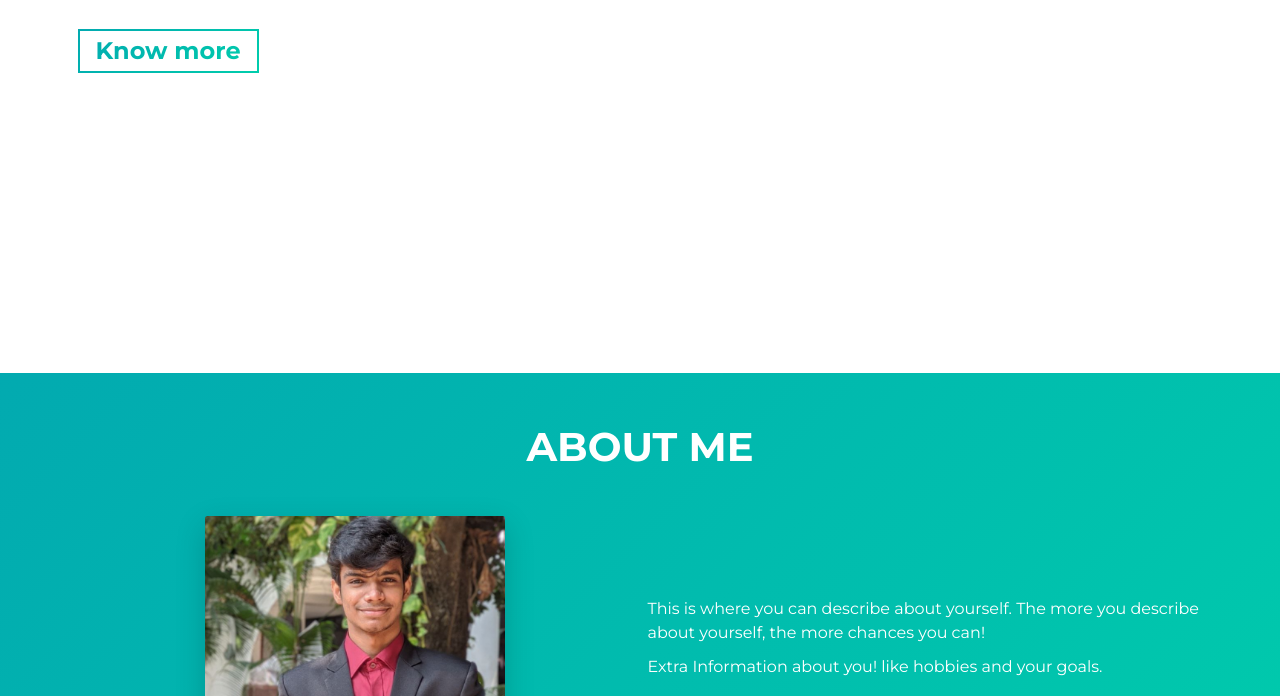
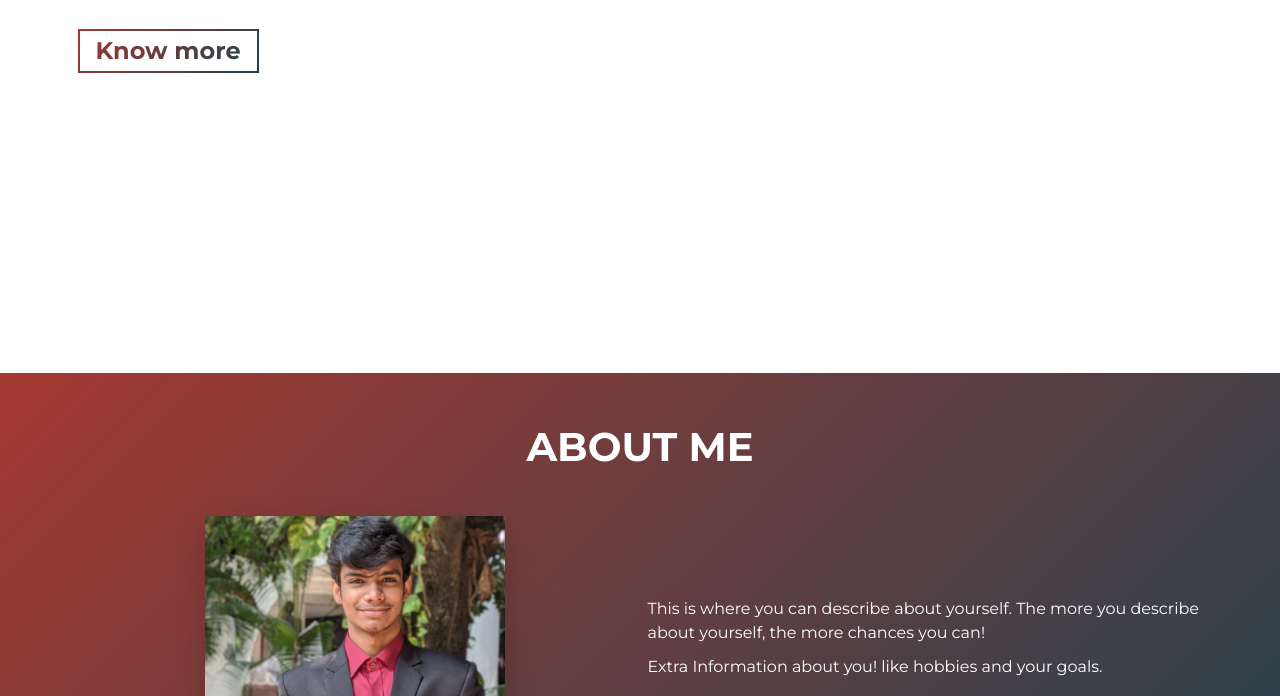
Before and after one commit to HabeebUllahTabrez/portfolio-website, a website built with Parcel: page src/index.html in a window 1280 px wide. Shown: the part 427-1123 px from the top of the page. Built offline with nearby package versions, Linux system fonts and the light colour scheme.

Commit message:
updated color theme

```diff
--- a/src/sass/abstracts/_variables.scss
+++ b/src/sass/abstracts/_variables.scss
@@ -1,6 +1,6 @@
 // COLORS
-$primary-color: #02aab0;
-$secondary-color: #00cdac;
+$primary-color: #A43931;
+$secondary-color: #1D4350;
 
 $white-color: #fff;
 
```
